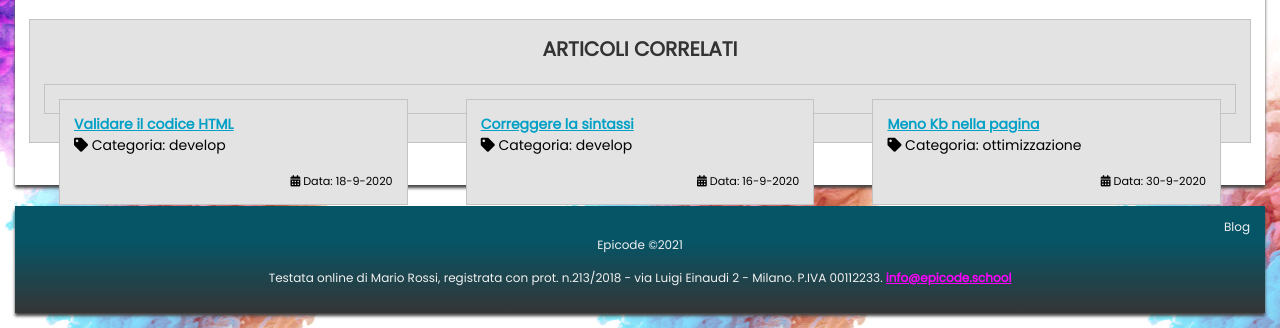
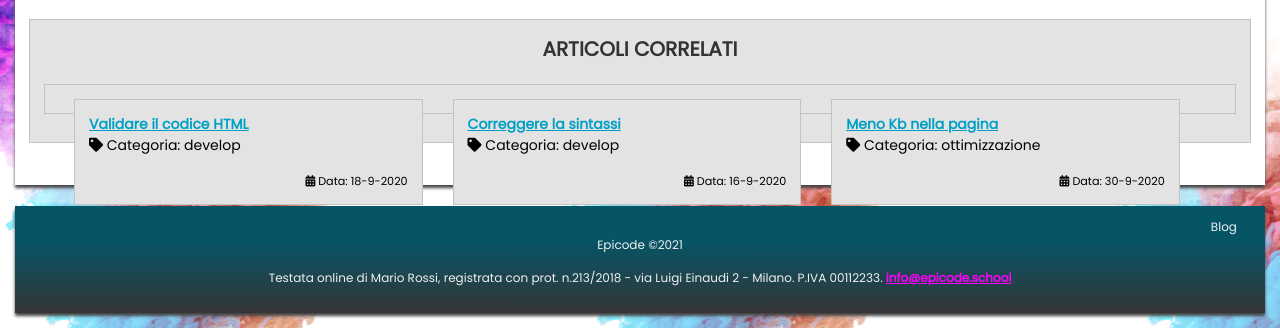
Before and after one commit to Fedepera00/S5-L1, a plain HTML site: page base_di_partenza/index.html in a window 1280 px wide. Shown: the part 1347-1675 px from the top of the page. Drawn offline with Linux system fonts and the light colour scheme.

Commit message:
modifica

```diff
--- a/base_di_partenza/assets/css/style.css
+++ b/base_di_partenza/assets/css/style.css
@@ -271,11 +271,8 @@ footer a {
   .related div {
     float: left;
     width: 30%;
-    margin-right: 5%;
-  }
-
-  .related div:nth-child(3n) {
     margin-right: 0;
+    margin-inline: 1.5rem;
   }
 
   table {
```
